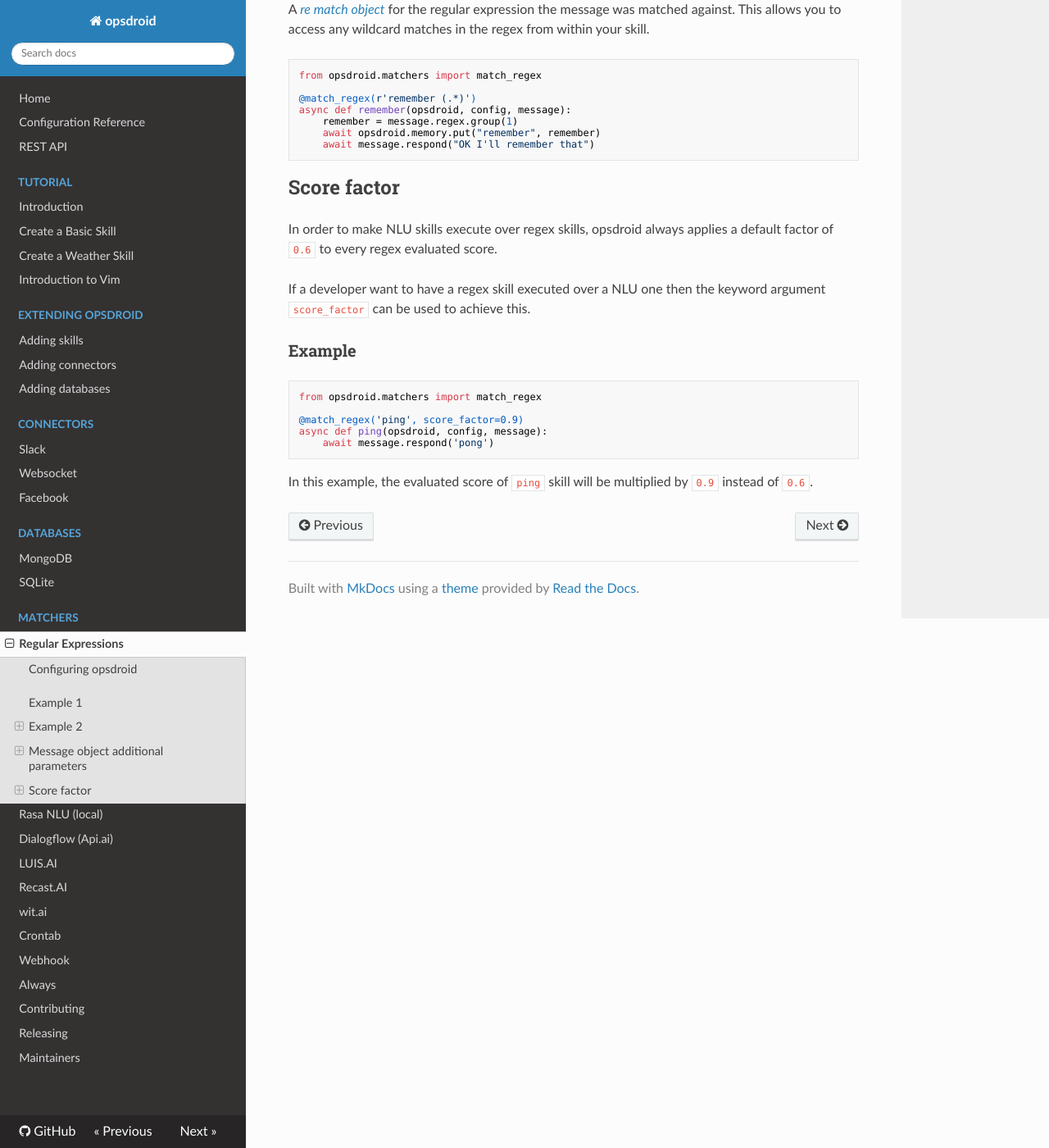
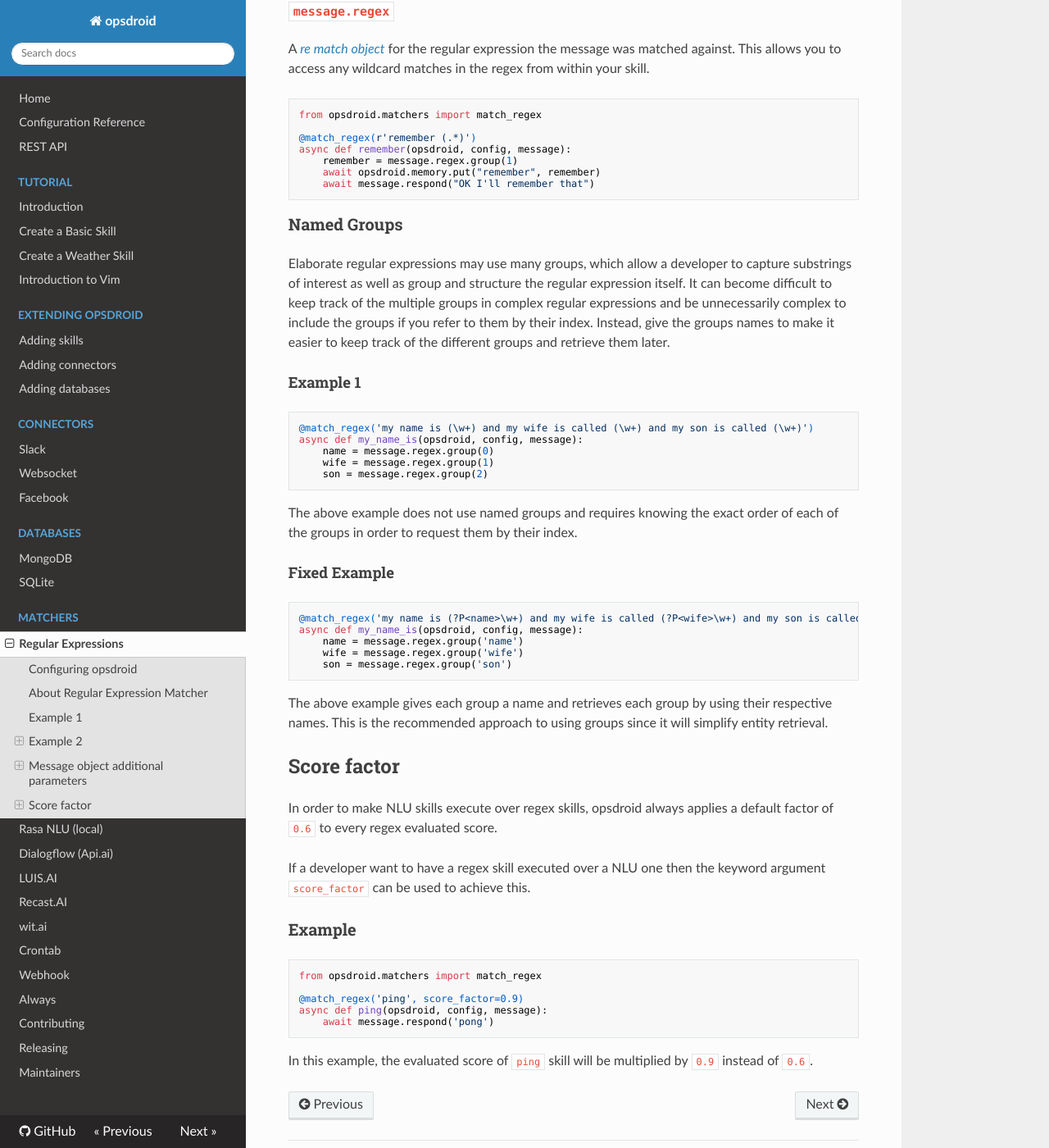
Before and after one commit to opsdroid/opsdroid, an MkDocs documentation site: the page built from docs/matchers/regex.md, in a window 1280 px wide and 1400 px high, scrolled down 1998 px. Shown: the whole window at 82% size. Built offline with MkDocs 1.6.1, drawn with Linux system fonts in a browser that asks for light colours; nearby versions of some CDN libraries; old or Windows-style settings are respelled for this version of MkDocs; some of the changed text lies outside the part shown.

Commit message:
Update regex docs to encourage named regex groups #447 (#699)
* Update to encourage named regex groups

* Updated Named Groups and commas

````diff
--- a/docs/matchers/regex.md
+++ b/docs/matchers/regex.md
@@ -12,9 +12,9 @@ parsers:
     enabled: true
 ```
 
-##
+## About Regular Expression Matcher
 
-This is the simplest matcher available in opsdroid. It matches the message from the user against a regular expression. If the regex matches the function is called.
+This is the simplest matcher available in opsdroid. It matches the message from the user against a regular expression. If the regex matches then the function is called.
 
 _note: The use of position anchors(`^` or `$`) are encouraged when using regex to match a function. This should prevent opsdroid to be triggered with every use of the matched regular expression_
 
@@ -29,7 +29,6 @@ async def hello(opsdroid, config, message):
 ```
 
 The above skill would be called on any message which matches the regex `'hi'`, `'Hi'`, `'hI'` or `'HI'`. The `case_sensitive` kwarg is optional and defaults to `True`.
-
 
 ## Example 2
 
@@ -56,6 +55,7 @@ Undesired effect:
 Since this matcher searches a message for the regular expression used on a skill, opsdroid will trigger any mention of the `'cold'`. To prevent this position anchors should be used.
 
 #### Fixed example
+
 ```python
 from opsdroid.matchers import match_regex
 
@@ -92,6 +92,34 @@ async def remember(opsdroid, config, message):
     await message.respond("OK I'll remember that")
 ```
 
+### Named Groups
+
+Elaborate regular expressions may use many groups, which allow a developer to capture substrings of interest as well as group and structure the regular expression itself.  It can become difficult to keep track of the multiple groups in complex regular expressions and be unnecessarily complex to include the groups if you refer to them by their index.  Instead, give the groups names to make it easier to keep track of the different groups and retrieve them later.
+
+#### Example 1
+
+```python
+@match_regex('my name is (\w+) and my wife is called (\w+) and my son is called (\w+)')
+async def my_name_is(opsdroid, config, message):
+    name = message.regex.group(0)
+    wife = message.regex.group(1)
+    son = message.regex.group(2)
+```
+
+The above example does not use named groups and requires knowing the exact order of each of the groups in order to request them by their index.
+
+#### Fixed Example
+
+```python
+@match_regex('my name is (?P<name>\w+) and my wife is called (?P<wife>\w+) and my son is called (?P<son>\w+)')
+async def my_name_is(opsdroid, config, message):
+    name = message.regex.group('name')
+    wife = message.regex.group('wife')
+    son = message.regex.group('son')
+```
+
+The above example gives each group a name and retrieves each group by using their respective names.  This is the recommended approach to using groups since it will simplify entity retrieval.
+
 ## Score factor
 
 In order to make NLU skills execute over regex skills, opsdroid always applies a default factor of `0.6` to every regex evaluated score.
````
Also changed, not shown: other parts of docs/matchers/regex.md (+2 -2 lines).
